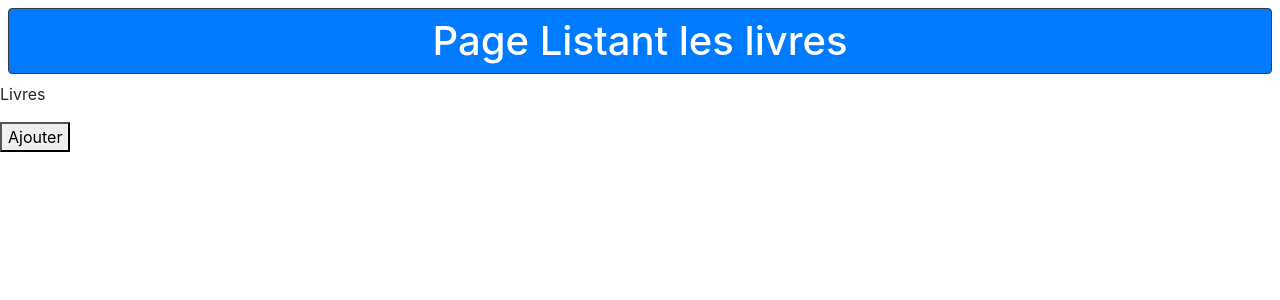
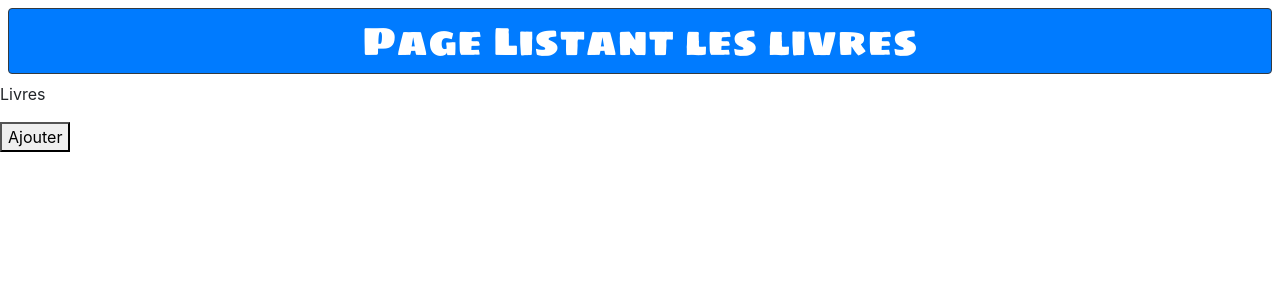
Before and after one commit to seifo83/biblio, a React (Create React App) app: page / in a window 1280 px wide. Shown: the top 300 px of the page. Built offline with nearby package versions, Linux system fonts and the light colour scheme.

Commit message:
Add/CSS/GoogleFont/StateLess/Title

```diff
--- a/public/index.html
+++ b/public/index.html
@@ -10,6 +10,9 @@
       content="Web site created using create-react-app"
     />
     <link rel="apple-touch-icon" href="%PUBLIC_URL%/logo192.png" />
+    <!-- CSS Google-Font -->
+    <link rel="preconnect" href="https://fonts.gstatic.com">
+		<link href="https://fonts.googleapis.com/css2?family=Sigmar+One&display=swap" rel="stylesheet">
     <!--
       manifest.json provides metadata used when your web app is installed on a
       user's mobile device or desktop. See https://developers.google.com/web/fundamentals/web-app-manifest/
--- a/src/components/Titres/TitreH1.js
+++ b/src/components/Titres/TitreH1.js
@@ -1,6 +1,6 @@
 import React from 'react';
 
-
+import classes from "./TitreH1.module.css"
 //méthode 1:
 
 // const titreH1 = (props) => {
@@ -20,7 +20,7 @@ import React from 'react';
 // la fonction sera modifier comme à la 1ere méthode
 
 const titreH1 = (props) => {
-   const monCss = `border border-dark p-2 m-2 text-white text-center bg-primary rounded`
+   const monCss = `${classes.policeTitre} border border-dark p-2 m-2 text-white text-center bg-primary rounded`
     return (
         <h1 className={monCss}>{props.children}</h1>
     );
--- /dev/null
+++ b/src/components/Titres/TitreH1.module.css
@@ -0,0 +1,7 @@
+.policeTitre {
+    font-family: 'Sigmar One', cursive;
+}
+
+.policeTitre:hover{
+    color: black!important;
+}
```
Also changed, not shown: 1 other file (tests, documents, lock files or other folders).
